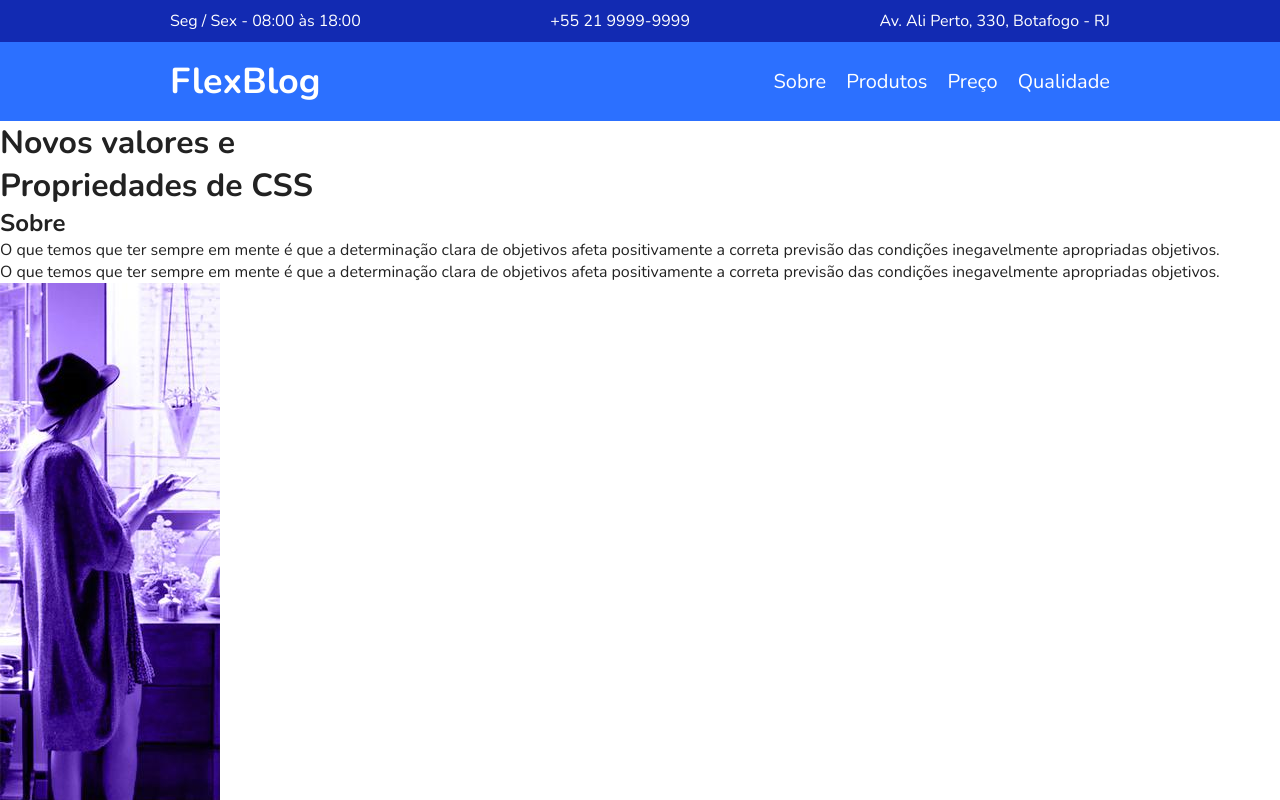
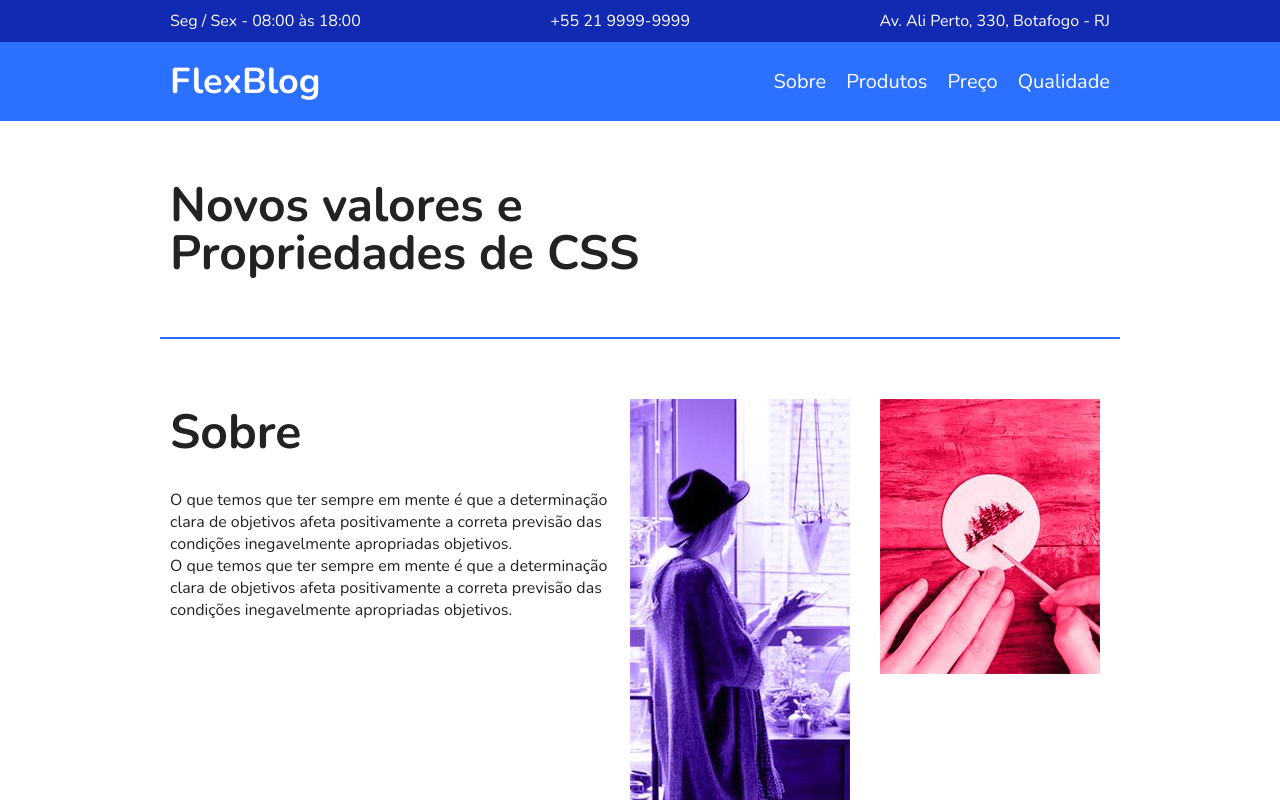
Before and after one commit to igortuag/flexblog, a plain HTML site: page index.html in a window 1280 px wide. Shown: the top 800 px of the page. Drawn offline with nearby package versions, Linux system fonts and the light colour scheme.

Commit message:
[0306] - about

```diff
--- a/css/style.css
+++ b/css/style.css
@@ -95,3 +95,46 @@ img {
 .menu-nav a:hover {
   color: #122ab2;
 }
+
+/*Introducao*/
+.introducao {
+  font-size: 3em;
+  line-height: 1;
+  margin: 0 auto;
+  max-width: 960px;
+  padding: 60px 10px;
+}
+
+/*Sobre*/
+
+.sobre {
+  border-bottom: 2px solid #2c70ff;
+  border-top: 2px solid #2c70ff;
+  display: flex;
+  flex-wrap: wrap;
+  margin: 0 auto;
+  max-width: 960px;
+  padding: 60px 0;
+}
+
+.sobre-info {
+  flex: 2 1 300px;
+  margin: 0 10px;
+}
+
+.sobre-info h1 {
+  font-size: 3em;
+  margin-bottom: .5em;
+}
+
+.sobre info p {
+  color: #7c7c7c;
+  font-size: 1.25em;
+  line-height: 1.4;
+  margin-bottom: 1em;
+}
+
+.sobre-img {
+  flex: 1 1 160px;
+  margin: 0 10px;
+}
```
